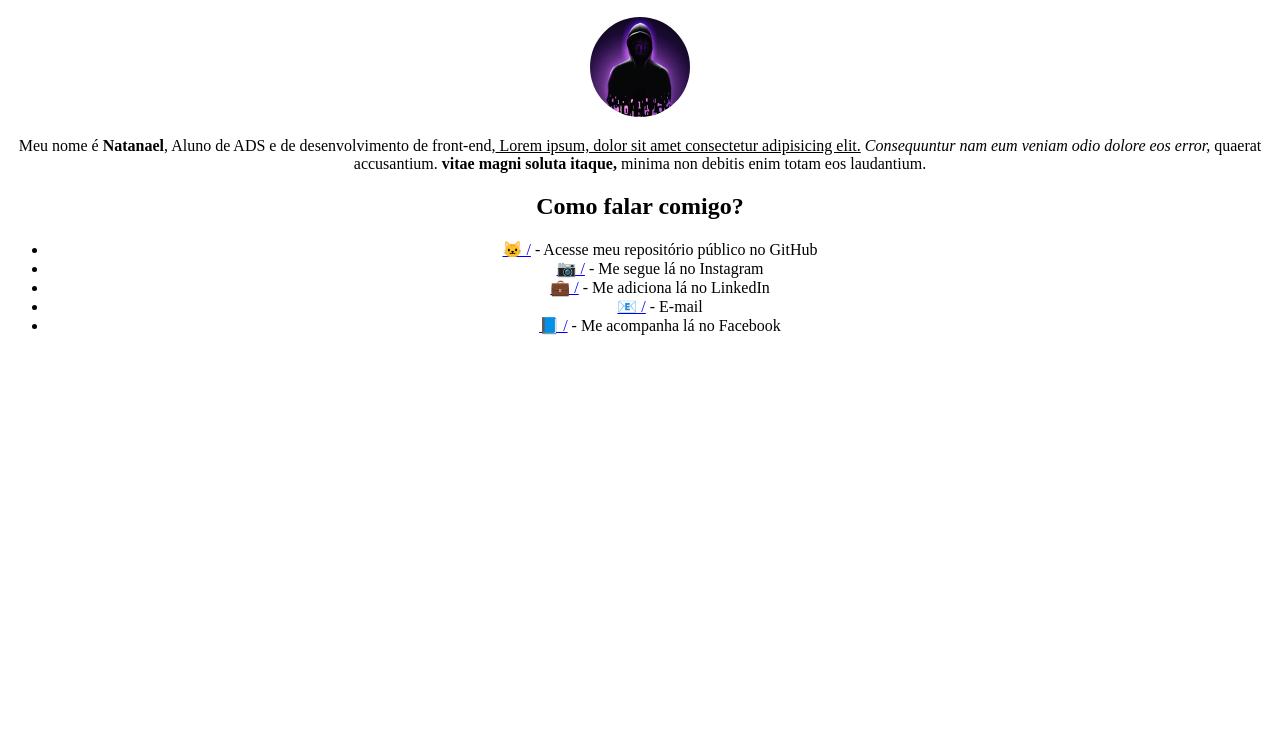
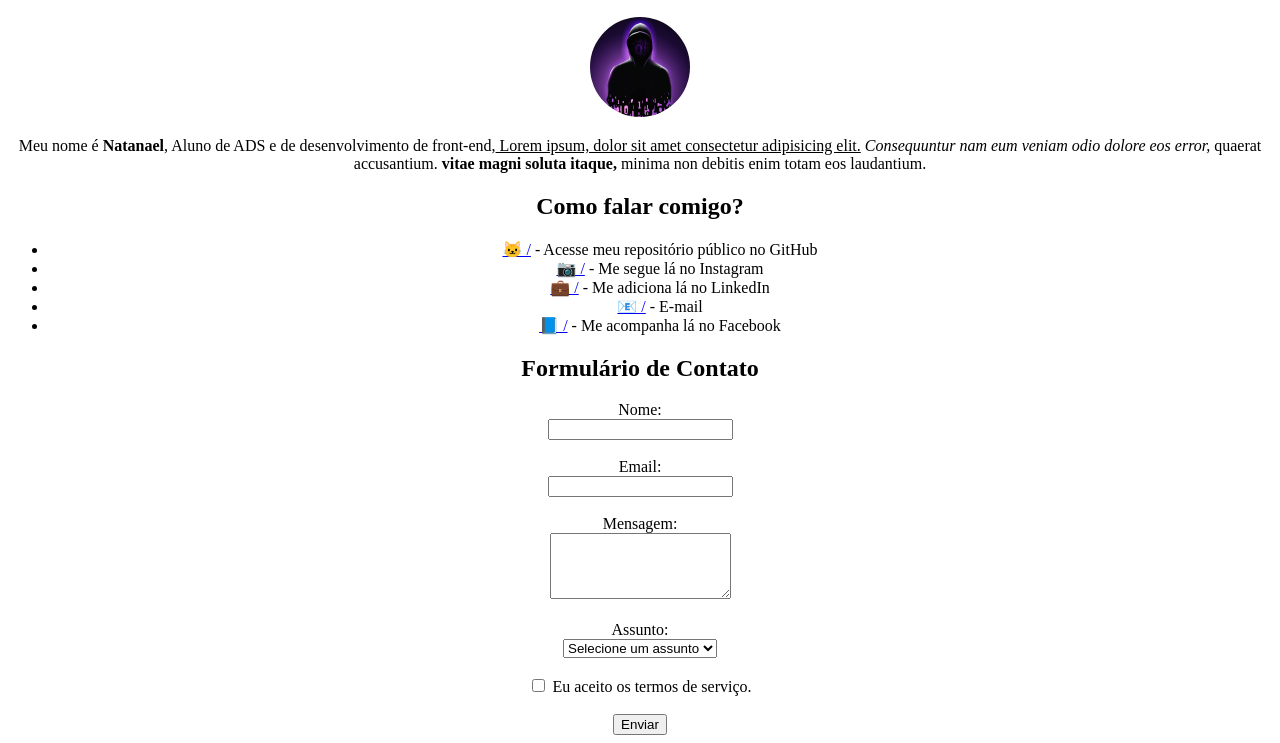
Before and after one commit to NatanaelTRodrigues/Df-nova-tech, a plain HTML site: page desafio2.html in a window 1280 px wide. Shown: the part 110-853 px from the top of the page. Before the commit the page ends 800 px from the top, so only its background shows below. Drawn offline with Linux system fonts and the light colour scheme; files whose address does not match are found by name.

Commit message:
desafio2.html

```diff
--- a/desafio2.html
+++ b/desafio2.html
@@ -23,5 +23,29 @@
         <li><a href="mailto:natastavaresrodrigues@gmail.com">📧 /</a> - E-mail</li>
         <li><a href="https://www.facebook.com/">📘 /</a> - Me acompanha lá no Facebook</li>
     </ul>
+        <h2>Formulário de Contato</h2>
+    <form action="#" method="post">
+        <label for="nome">Nome:</label><br>
+        <input type="text" id="nome" name="nome" required><br><br>
+
+        <label for="email">Email:</label><br>
+        <input type="email" id="email" name="email" required><br><br>
+
+        <label for="mensagem">Mensagem:</label><br>
+        <textarea id="mensagem" name="mensagem" rows="4" required></textarea><br><br>
+
+        <label for="assunto">Assunto:</label><br>
+        <select id="assunto" name="assunto" required>
+            <option value="">Selecione um assunto</option>
+            <option value="suporte">Suporte</option>
+            <option value="vendas">Vendas</option>
+            <option value="ouvidoria">Ouvidoria</option>
+        </select><br><br>
+
+        <input type="checkbox" id="aceito" name="aceito" required>
+        <label for="aceito">Eu aceito os termos de serviço.</label><br><br>
+
+        <input type="submit" value="Enviar">
+    </form>
 </body>
 </html>
```
